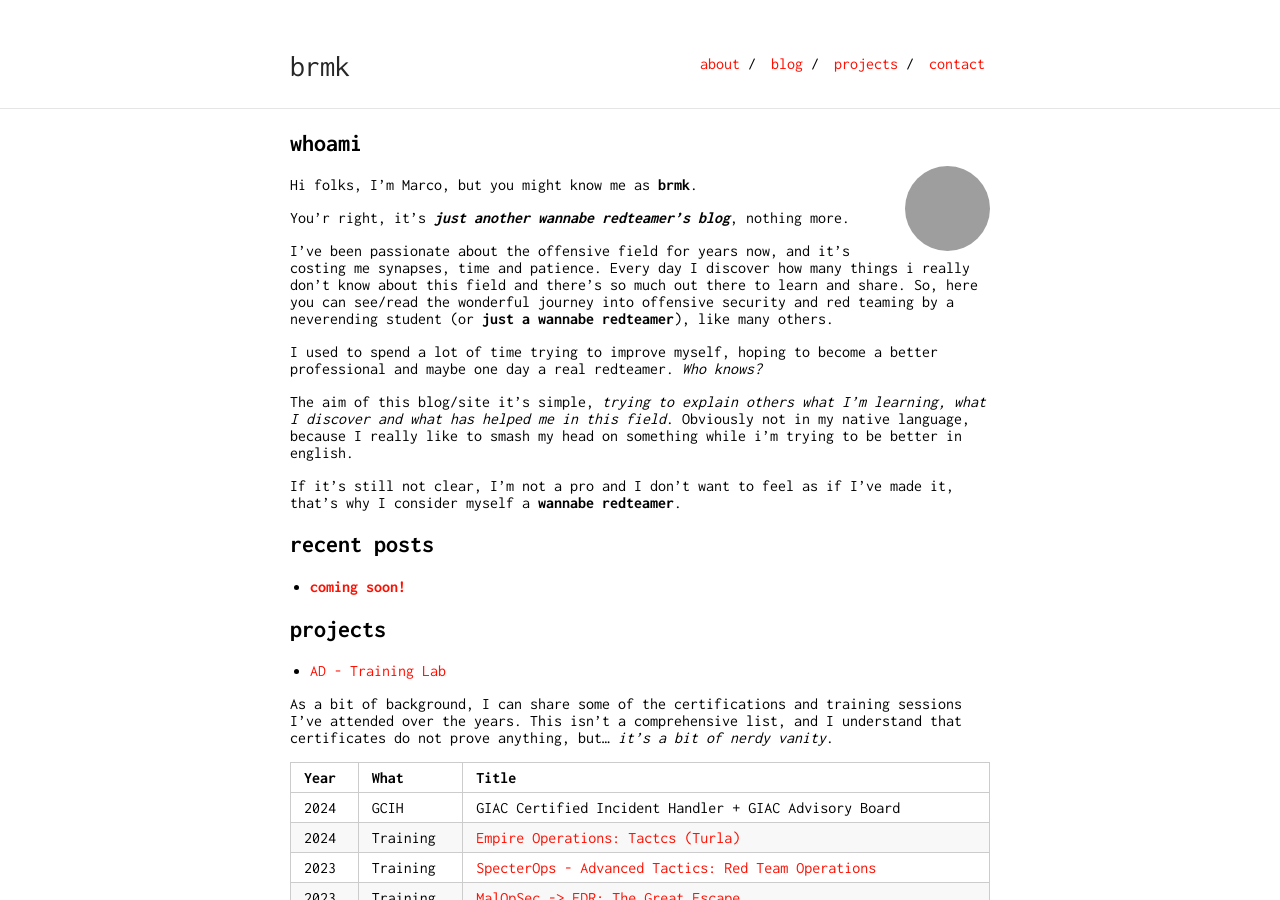
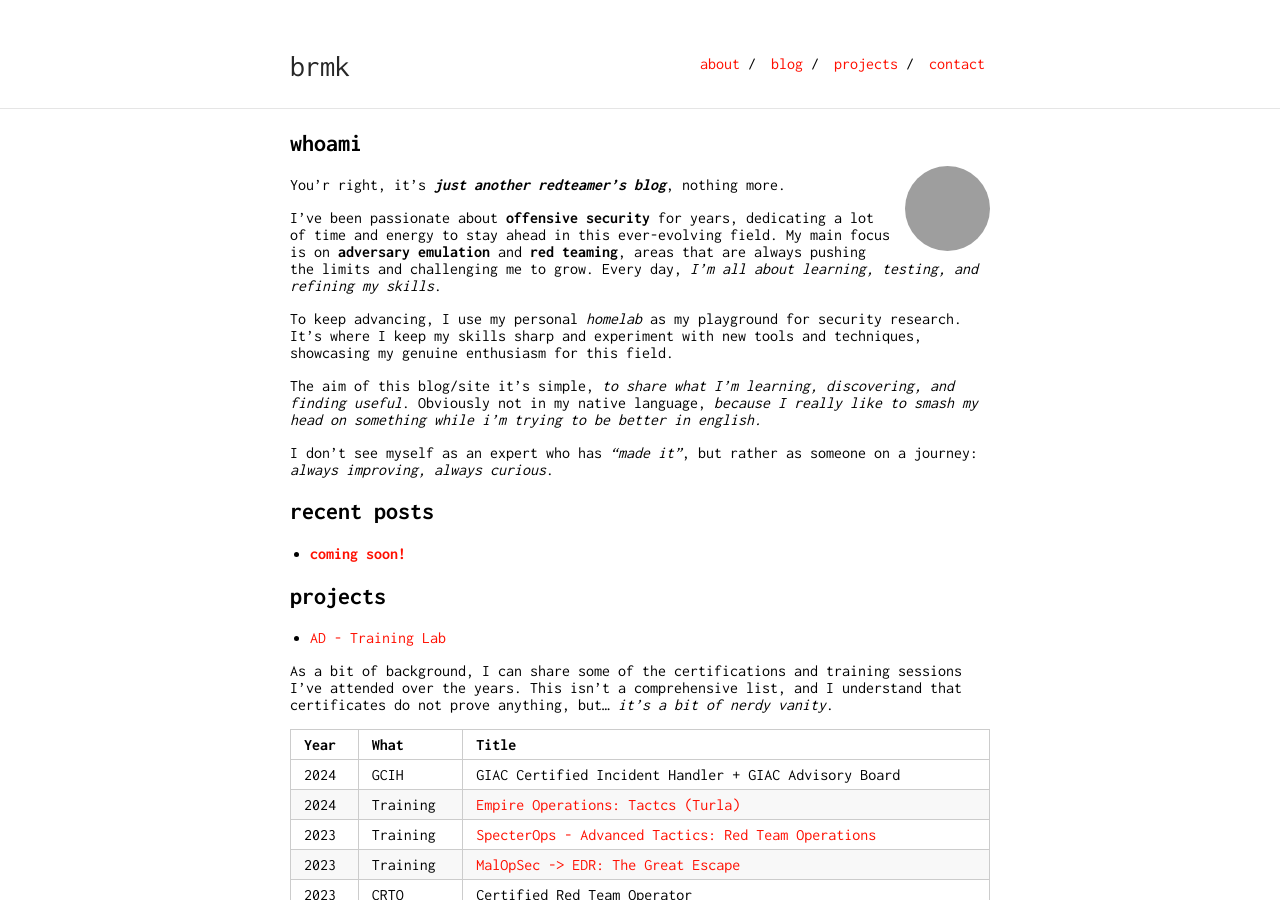
Before and after one commit to brmkit/brmkit.github.io, a Jekyll site: the page built from index.md, in a window 1280 px wide and 900 px high. Built offline with Jekyll 4.4.1, drawn with Linux system fonts in a browser that asks for light colours; our own code applies the rules of GitHub Pages for plain Markdown files; grey boxes are pictures that could not be loaded.

Commit message:
whoami - new

```diff
--- a/index.md
+++ b/index.md
@@ -6,19 +6,15 @@ layout: default
 
 <img class="profile-picture" src="https://avatars.githubusercontent.com/u/29227228?v=4">
 
-Hi folks, I'm Marco, but you might know me as **brmk**.
+You'r right, it’s **_just another redteamer’s blog_**, nothing more.
 
-You'r right, it’s **_just another wannabe redteamer’s blog_**, nothing more.
+I’ve been passionate about **offensive security** for years, dedicating a lot of time and energy to stay ahead in this ever-evolving field. My main focus is on **adversary emulation** and **red teaming**, areas that are always pushing the limits and challenging me to grow. Every day, *I’m all about learning, testing, and refining my skills*.
 
-I’ve been passionate about the offensive field for years now, and it’s costing me synapses, time and patience.
-Every day I discover how many things i really don't know about this field and there’s so much out there to learn and share.
-So, here you can see/read the wonderful journey into offensive security and red teaming by a neverending student (or **just a wannabe redteamer**), like many others.
+To keep advancing, I use my personal *homelab* as my playground for security research. It’s where I keep my skills sharp and experiment with new tools and techniques, showcasing my genuine enthusiasm for this field.
 
-I used to spend a lot of time trying to improve myself, hoping to become a better professional and maybe one day a real redteamer. _Who knows?_
+The aim of this blog/site it's simple, *to share what I’m learning, discovering, and finding useful*. Obviously not in my native language, *because I really like to smash my head on something while i'm trying to be better in english.*
 
-The aim of this blog/site it's simple, *trying to explain others what I'm learning, what I discover and what has helped me in this field*. Obviously not in my native language, because I really like to smash my head on something while i'm trying to be better in english.
-
-If it's still not clear, I'm not a pro and I don't want to feel as if I've made it, that's why I consider myself a **wannabe redteamer**.
+I don’t see myself as an expert who has *“made it”*, but rather as someone on a journey: *always improving, always curious*.
 
 ## recent posts
 <ul class="recent-posts">
```
